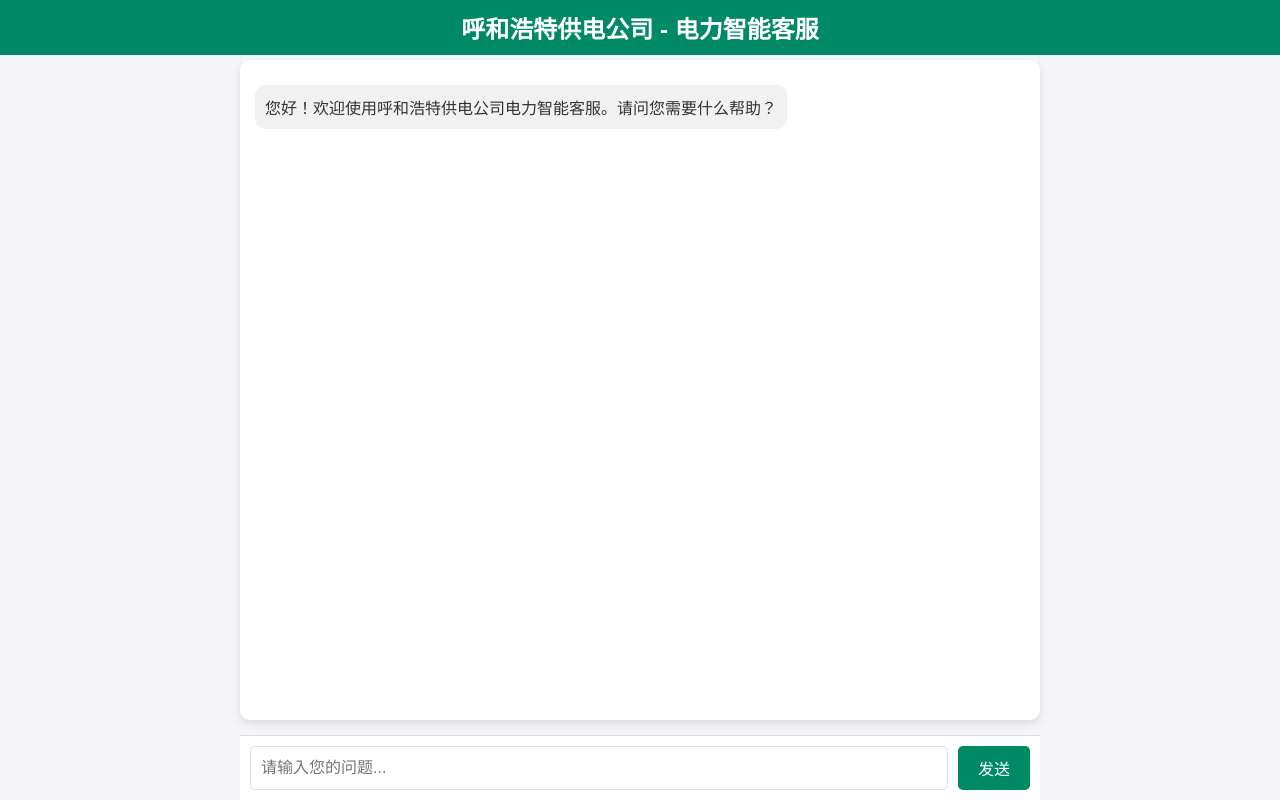
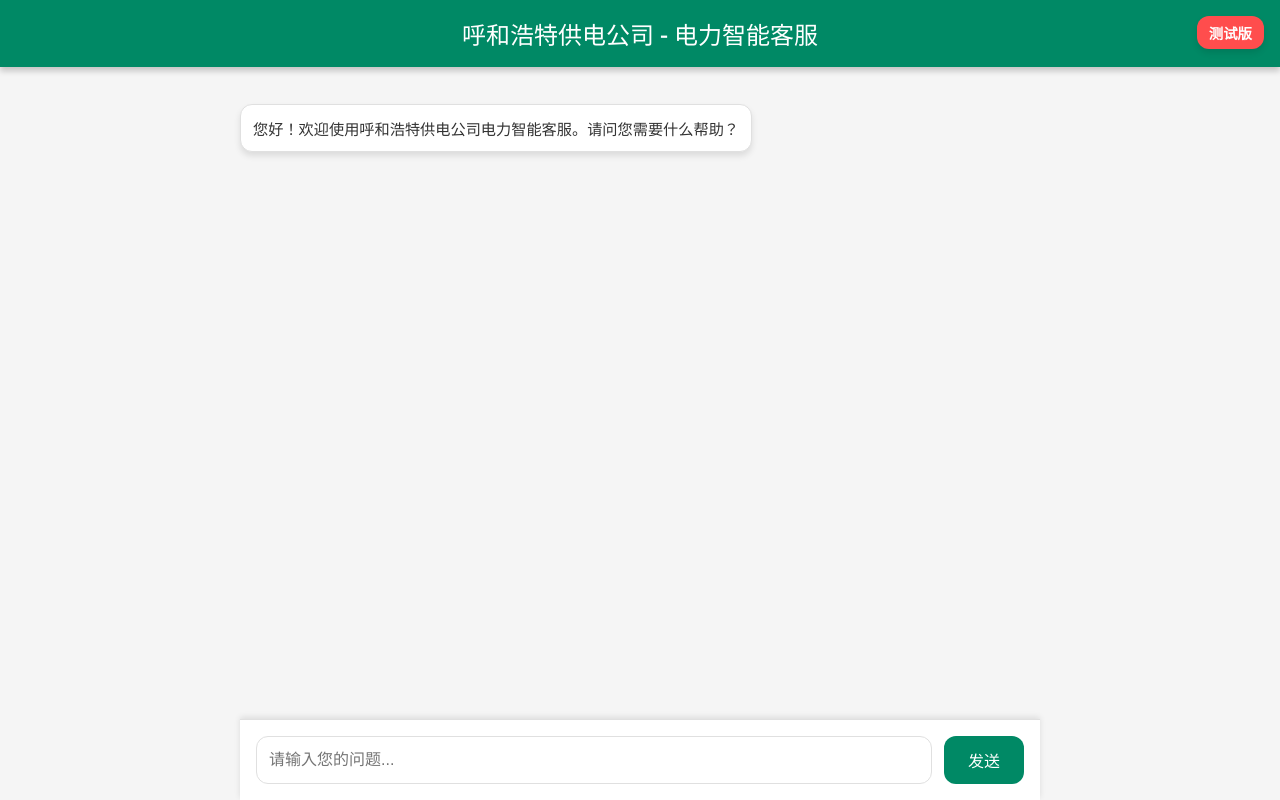
Before and after one commit to jiaruochun/xiaodian, a plain HTML site: page index.html in a window 1280 px wide. Drawn offline with Linux system fonts and the light colour scheme.

Commit message:
Update index.html

```diff
--- a/index.html
+++ b/index.html
@@ -5,11 +5,24 @@
     <meta name="viewport" content="width=device-width, initial-scale=1.0">
     <title>呼和浩特供电公司 - 电力智能客服</title>
     <style>
+        /* Material Design 风格 */
+        :root {
+            --primary-color: #008965; /* 主色调 */
+            --secondary-color: #006f4f; /* 次色调 */
+            --background-color: #f5f5f5; /* 背景色 */
+            --surface-color: #ffffff; /* 表面色 */
+            --text-color: #333333; /* 文字颜色 */
+            --text-light-color: #ffffff; /* 浅色文字 */
+            --shadow: 0 4px 6px rgba(0, 0, 0, 0.1); /* 阴影 */
+            --border-radius: 12px; /* 圆角 */
+            --transition: all 0.3s ease; /* 过渡效果 */
+        }
+
         body {
-            font-family: Arial, sans-serif;
+            font-family: 'Roboto', Arial, sans-serif; /* 使用 Material Design 推荐的字体 */
             margin: 0;
             padding: 0;
-            background-color: #f4f4f9;
+            background-color: var(--background-color);
             display: flex;
             flex-direction: column;
             height: 100vh;
@@ -19,69 +32,80 @@
             display: flex;
             align-items: center;
             justify-content: center;
-            background-color: #008965; /* 主题色改为 #008965 */
-            color: white;
+            background-color: var(--primary-color);
+            color: var(--text-light-color);
             width: 100%;
-            padding: 10px 0;
+            padding: 16px 0;
             position: fixed;
             top: 0;
             z-index: 1000;
+            box-shadow: 0 4px 6px rgba(0, 0, 0, 0.2); /* 更明显的阴影 */
         }
 
         header h1 {
             font-size: 1.5em;
             margin: 0;
+            font-weight: 500; /* 中等字重 */
         }
 
-        .chat-container {
-            flex: 1;
-            width: 80%;
-            max-width: 800px;
-            margin: 60px auto 80px; /* 上边距为标题高度，下边距为输入框高度 */
-            background: white;
-            box-shadow: 0 4px 10px rgba(0, 0, 0, 0.1);
-            border-radius: 10px;
-            overflow: hidden;
-            display: flex;
-            flex-direction: column;
+        .beta-tag {
+            position: fixed;
+            top: 16px;
+            right: 16px;
+            background-color: #ff4d4d;
+            color: var(--text-light-color);
+            padding: 6px 12px;
+            border-radius: var(--border-radius);
+            font-size: 0.9em;
+            font-weight: bold;
+            z-index: 1001;
+            box-shadow: var(--shadow);
         }
 
         .chat-window {
             flex: 1;
-            padding: 15px;
+            width: 90%;
+            max-width: 800px;
+            margin: 80px auto 100px; /* 增加上下边距 */
+            padding: 16px;
             overflow-y: auto;
             display: flex;
             flex-direction: column;
         }
 
         .chat-window p {
-            margin: 10px 0;
-            padding: 10px;
-            border-radius: 10px;
-            max-width: 80%; /* 限制最大宽度 */
+            margin: 8px 0;
+            padding: 12px;
+            border-radius: var(--border-radius);
+            max-width: 80%;
             word-wrap: break-word;
             position: relative;
+            font-size: 0.95em;
+            transition: var(--transition);
         }
 
         .chat-window .user {
-            background-color: #008965; /* 主题色改为 #008965 */
-            color: white;
-            align-self: flex-end; /* 用户消息靠右 */
-            text-align: left; /* 文字内容左对齐 */
+            background-color: var(--primary-color);
+            color: var(--text-light-color);
+            align-self: flex-end;
+            text-align: left;
+            box-shadow: var(--shadow);
         }
 
         .chat-window .bot {
-            background-color: #f1f1f1;
-            color: #333;
-            align-self: flex-start; /* 机器人消息靠左 */
+            background-color: var(--surface-color);
+            color: var(--text-color);
+            align-self: flex-start;
             text-align: left;
+            border: 1px solid #e0e0e0; /* 添加边框 */
+            box-shadow: var(--shadow);
         }
 
         .input-container {
             display: flex;
-            border-top: 1px solid #ddd;
-            padding: 10px;
-            background-color: white;
+            border-top: 1px solid #e0e0e0;
+            padding: 16px;
+            background-color: var(--surface-color);
             position: fixed;
             bottom: 0;
             width: 100%;
@@ -90,40 +114,84 @@
             left: 0;
             right: 0;
             box-sizing: border-box;
+            box-shadow: 0 -2px 6px rgba(0, 0, 0, 0.1); /* 顶部阴影 */
         }
 
         .input-container input {
             flex: 1;
-            padding: 10px;
-            border: 1px solid #ddd;
-            border-radius: 5px;
+            padding: 12px;
+            border: 1px solid #e0e0e0;
+            border-radius: var(--border-radius);
             font-size: 1em;
+            outline: none;
+            transition: var(--transition);
+        }
+
+        .input-container input:focus {
+            border-color: var(--primary-color);
+            box-shadow: 0 0 0 2px rgba(0, 137, 101, 0.2); /* 聚焦效果 */
         }
 
         .input-container button {
-            margin-left: 10px;
-            padding: 10px 20px;
-            background-color: #008965; /* 主题色改为 #008965 */
-            color: white;
+            margin-left: 12px;
+            padding: 12px 24px;
+            background-color: var(--primary-color);
+            color: var(--text-light-color);
             border: none;
-            border-radius: 5px;
+            border-radius: var(--border-radius);
             cursor: pointer;
             font-size: 1em;
+            font-weight: 500;
+            transition: var(--transition);
         }
 
         .input-container button:hover {
-            background-color: #006f4f; /* 更深的绿色 */
+            background-color: var(--secondary-color);
+            transform: translateY(-1px); /* 悬停效果 */
+        }
+
+        /* 滚动条样式 */
+        .chat-window::-webkit-scrollbar {
+            width: 8px;
+        }
+
+        .chat-window::-webkit-scrollbar-thumb {
+            background-color: #cccccc;
+            border-radius: 4px;
+        }
+
+        .chat-window::-webkit-scrollbar-track {
+            background-color: #f1f1f1;
+        }
+
+        /* 动画效果 */
+        @keyframes fadeIn {
+            from {
+                opacity: 0;
+                transform: translateY(10px);
+            }
+            to {
+                opacity: 1;
+                transform: translateY(0);
+            }
+        }
+
+        .chat-window p {
+            animation: fadeIn 0.3s ease;
         }
     </style>
+    <!-- 引入 Material Design 字体 -->
+    <link href="https://fonts.googleapis.com/css2?family=Roboto:wght@400;500&display=swap" rel="stylesheet">
 </head>
 <body>
+    <!-- 测试版标签 -->
+    <div class="beta-tag">测试版</div>
+
     <header>
         <h1>呼和浩特供电公司 - 电力智能客服</h1>
     </header>
-    <div class="chat-container">
-        <div class="chat-window" id="chat-window">
-            <p class="bot">您好！欢迎使用呼和浩特供电公司电力智能客服。请问您需要什么帮助？</p>
-        </div>
+    <div class="chat-window" id="chat-window">
+        <p class="bot">您好！欢迎使用呼和浩特供电公司电力智能客服。请问您需要什么帮助？</p>
     </div>
     <div class="input-container">
         <input type="text" id="user-input" placeholder="请输入您的问题..." onkeypress="handleKeyPress(event)">
```
